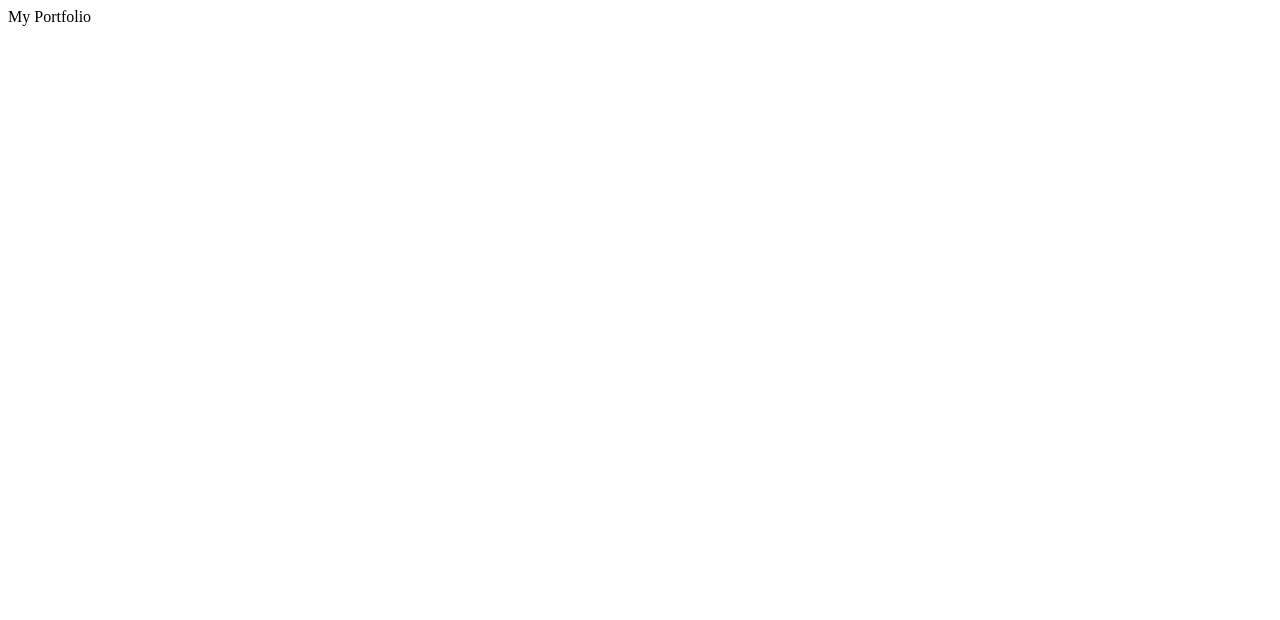
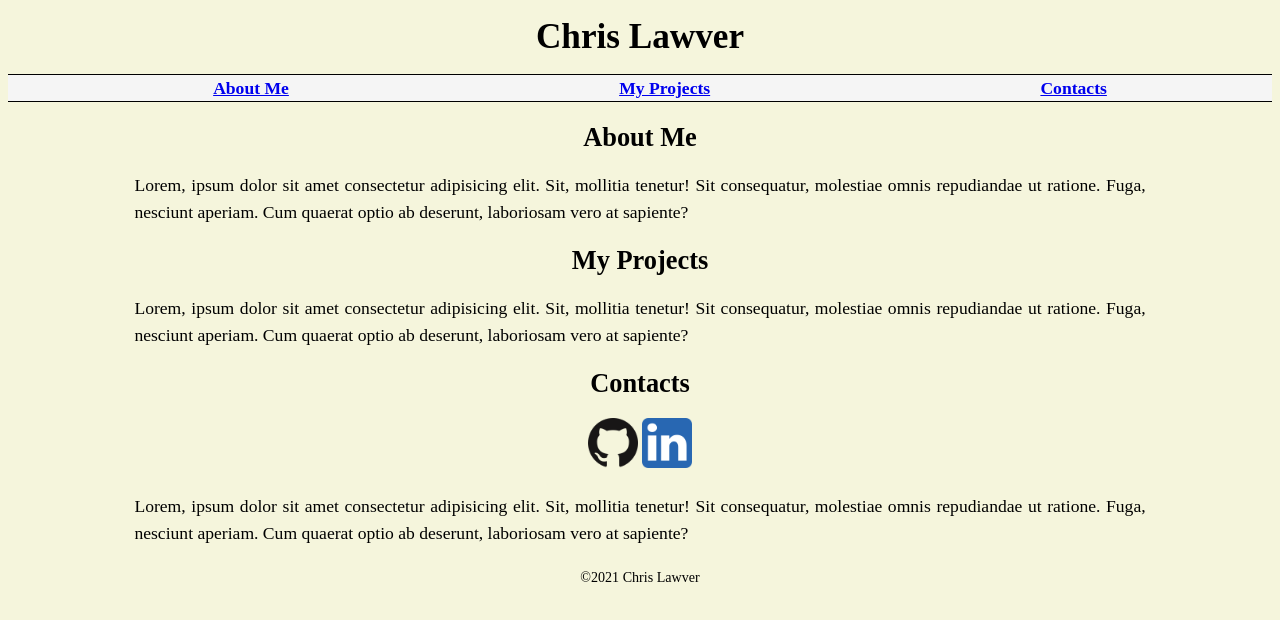
Before and after one commit to ChrisLawver/ChrisLawver.github.io, a plain HTML site: page index.html in a window 1280 px wide. Drawn offline with Linux system fonts and the light colour scheme.

Commit message:
added basic layout

```diff
--- a/index.html
+++ b/index.html
@@ -1 +1,54 @@
-My Portfolio
+<!DOCTYPE html>
+<html lang="en">
+
+<head>
+    <meta charset="UTF-8">
+    <meta name="viewport" content="width=device-width, initial-scale=1.0">
+    <title>Chris Lawver</title>
+    <link rel="stylesheet" href="style.css">
+</head>
+
+<body>
+    <header>
+        <h1>Chris Lawver</h1>
+        <nav>
+            <ul id="nav-bar">
+                <li><a href="#about-me">About Me</a></li>
+                <li><a href="#my-projects">My Projects</a></li>
+                <li><a href="#contacts">Contacts</a></li>
+            </ul>
+        </nav>
+    </header>
+
+    <main>
+        <section id="about-me">
+            <h2>About Me</h2>
+            <P>Lorem, ipsum dolor sit amet consectetur adipisicing elit. Sit, mollitia tenetur! Sit consequatur,
+                molestiae omnis repudiandae ut ratione. Fuga, nesciunt aperiam. Cum quaerat optio ab deserunt,
+                laboriosam vero at sapiente?</P>
+        </section>
+
+        <section id="my-projects">
+            <h2>My Projects</h2>
+            <P>Lorem, ipsum dolor sit amet consectetur adipisicing elit. Sit, mollitia tenetur! Sit consequatur,
+                molestiae omnis repudiandae ut ratione. Fuga, nesciunt aperiam. Cum quaerat optio ab deserunt,
+                laboriosam vero at sapiente?</P>
+        </section>
+
+        <section id="contacts">
+            <h2>Contacts</h2>
+            <a href="https://github.com/ChrisLawver" target="_blank"><img class="social-links" src="Images\github.png" alt="Github"></a>
+            <a href="https://www.linkedin.com/in/chris-lawver-a55688104/" target="_blank"><img class="social-links" src="Images\linkedin.png" alt="linkedin"></a>
+
+            <P>Lorem, ipsum dolor sit amet consectetur adipisicing elit. Sit, mollitia tenetur! Sit consequatur,
+                molestiae omnis repudiandae ut ratione. Fuga, nesciunt aperiam. Cum quaerat optio ab deserunt,
+                laboriosam vero at sapiente?</P>
+        </section>
+    </main>
+
+
+    <footer>
+        &copy2021 Chris Lawver
+    </footer>
+</body>
+</html>
--- /dev/null
+++ b/style.css
@@ -0,0 +1,51 @@
+
+body{
+    text-align: center;
+    background-image: url("Images\cleveland.jpg");
+    background-color: beige;
+    font-size: 1.1em;
+    line-height: 1.5em;
+
+
+}
+
+
+#nav-bar{
+    display: flex;
+    justify-content: space-around;
+    list-style: none;
+    border-top: 1px solid black;
+    border-bottom: 1px solid black;
+    background-color: whitesmoke;
+    font-weight: bold;
+
+}
+
+main{
+    margin-left: 10%;
+    margin-right: 10%;
+
+}
+
+p{
+    text-align: justify;
+}
+
+
+
+.social-links{
+    height: 50px;
+    width: 50px;
+}
+
+
+
+
+
+
+
+
+
+footer{
+    font-size: 0.8em;
+}
```
Also changed, not shown: Images/cleveland.jpg (added), Images/github.png (added), Images/linkedin.png (added).
